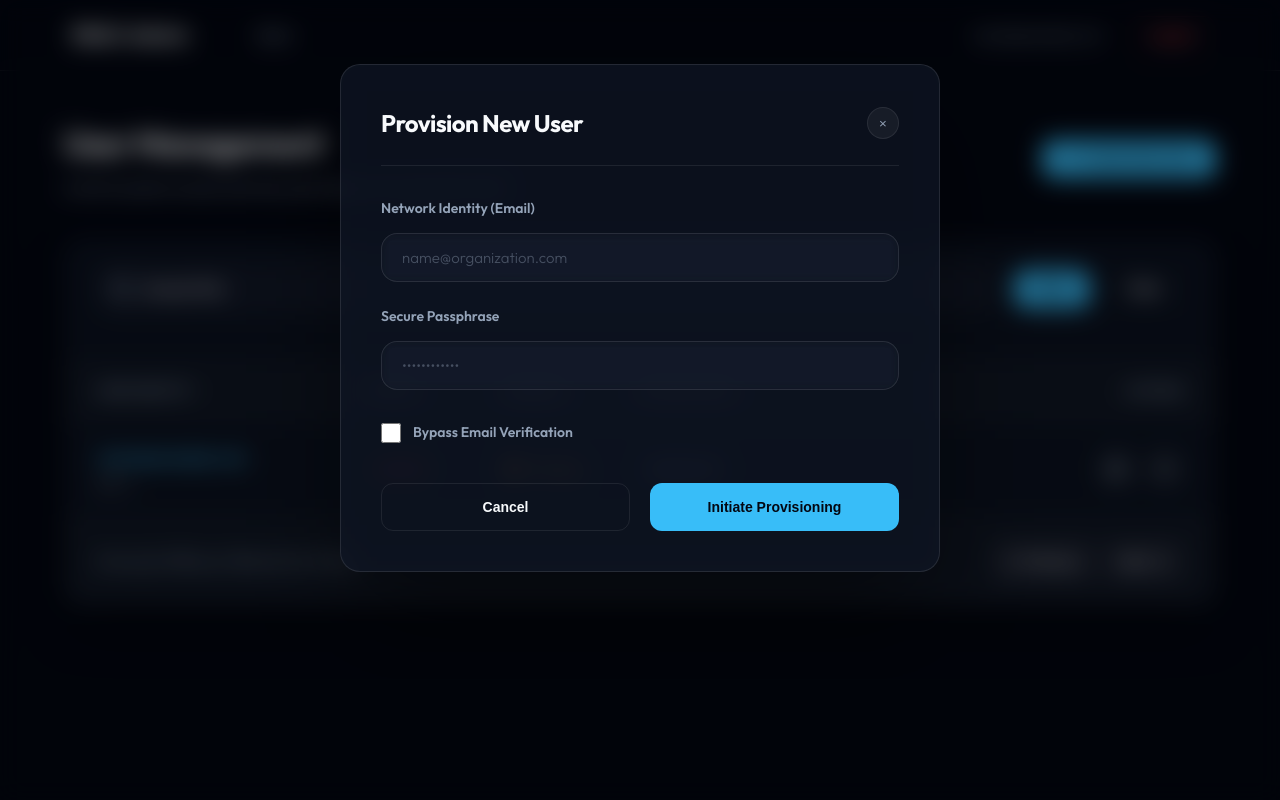
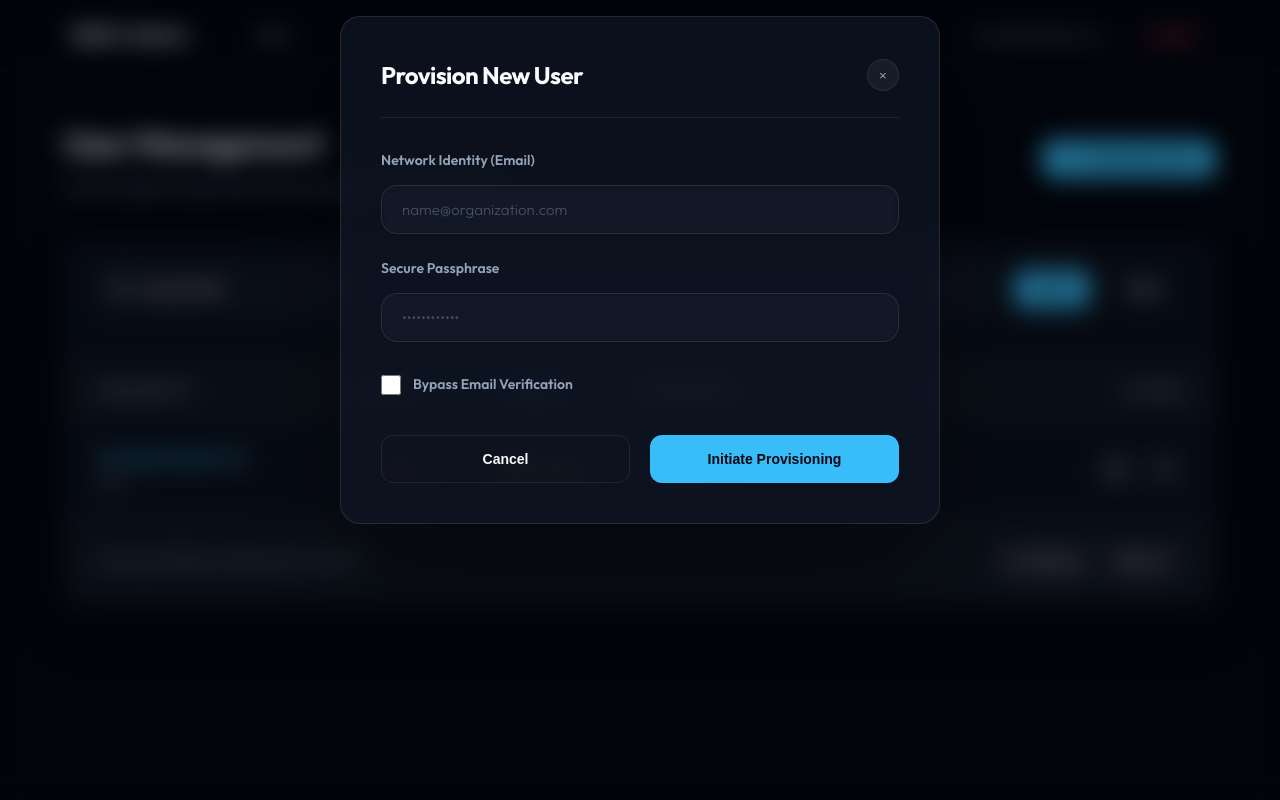
Before and after one commit to fernaper/fastapi-oauth-rbac, a Python web app: template src/fastapi_oauth_rbac/dashboard/templates/index.html.jinja in a window 1280 px wide, after a click on "Create New User". Run offline with Jinja, Linux system fonts and the light colour scheme; the template is opened without the code that fills it: most values are stand-ins (such as "Sample title", 1, 10 or a date in 2020).

Commit message:
:art: Minimal dashboard improvement

```diff
--- a/src/fastapi_oauth_rbac/dashboard/templates/index.html.jinja
+++ b/src/fastapi_oauth_rbac/dashboard/templates/index.html.jinja
@@ -111,7 +111,7 @@
         align-items: flex-start;
         /* Start from top to allow scrolling */
         justify-content: center;
-        padding: 2rem 1.5rem;
+        padding: 0.5rem 1.5rem;
         opacity: 0;
         transition: opacity 0.3s ease;
         overflow-y: auto;
@@ -121,8 +121,8 @@
     .modal-content {
         width: 100%;
         max-width: 600px;
-        margin-top: 2rem;
-        margin-bottom: 2rem;
+        margin-top: 0.5rem;
+        margin-bottom: 0.25rem;
         transform: translateY(20px);
         transition: all 0.4s cubic-bezier(0.16, 1, 0.3, 1);
         border: 1px solid rgba(255, 255, 255, 0.1);
--- a/src/fastapi_oauth_rbac/dashboard/templates/layouts/base.html.jinja
+++ b/src/fastapi_oauth_rbac/dashboard/templates/layouts/base.html.jinja
@@ -469,6 +469,14 @@
             const modal = document.getElementById(id);
             if (modal) {
                 modal.classList.toggle('show');
+
+                // Disable background scroll when any modal is open
+                const anyModalShown = document.querySelectorAll('.modal-backdrop.show').length > 0;
+                if (anyModalShown) {
+                    document.body.style.overflow = 'hidden';
+                } else {
+                    document.body.style.overflow = '';
+                }
             }
         }
 
```
Also changed, not shown: src/fastapi_oauth_rbac/dashboard/templates/roles.html.jinja (+6 -6 lines).
